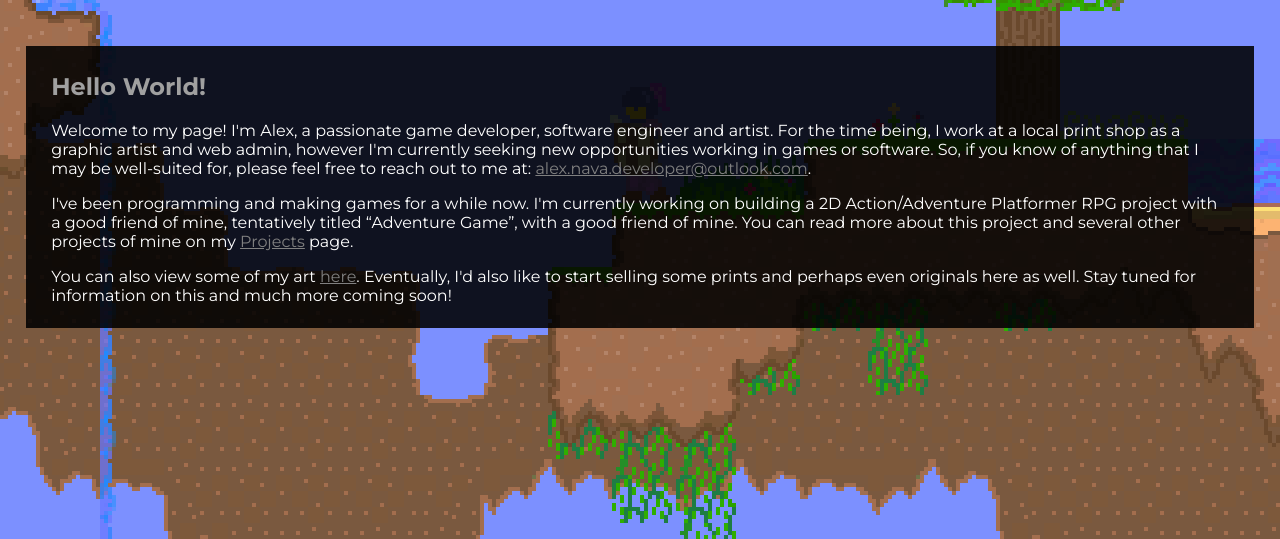
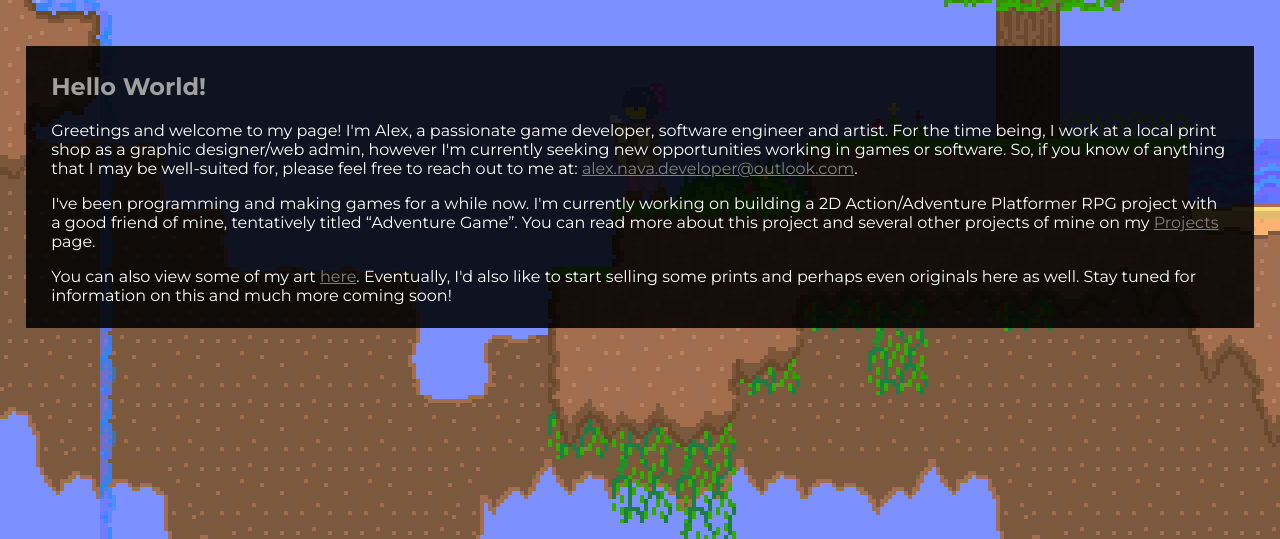
Before and after one commit to alexnava86/alexnava86.github.io, a plain HTML site: page index.html in a window 1280 px wide. Shown: the part 261-800 px from the top of the page. Drawn offline with Linux system fonts and the light colour scheme.

Commit message:
Update Home page verbiage

```diff
--- a/index.html
+++ b/index.html
@@ -39,17 +39,17 @@
       <div id = "introduction">
         <h2>Hello World!</h2>
         <p>
-          Welcome to my page! I'm Alex, a passionate game developer, software engineer and
-          artist. For the time being, I work at a local print shop as a graphic artist and
-          web admin, however I'm currently seeking new opportunities working in games or
+          Greetings and welcome to my page! I'm Alex, a passionate game developer, software
+          engineer and artist. For the time being, I work at a local print shop as a graphic
+          designer/web admin, however I'm currently seeking new opportunities working in games or
           software. So, if you know of anything that I may be well-suited for, please feel
           free to reach out to me at:
           <a href="mailto:alex.nava.developer@outlook.com">alex.nava.developer@outlook.com</a>.        </p>
         <p>
           I've been programming and making games for a while now. I'm currently working on
           building a 2D Action/Adventure Platformer RPG project with a good friend of mine,
-          tentatively titled “Adventure Game”, with a good friend of mine. You can read more
-          about this project and several other projects of mine on my
+          tentatively titled “Adventure Game”. You can read more about this project and
+          several other projects of mine on my
           <a href="https://alexnava86.github.io/Projects/">Projects</a> page.
         </p>
         <p>
```
Also changed, not shown: 1 other file.
